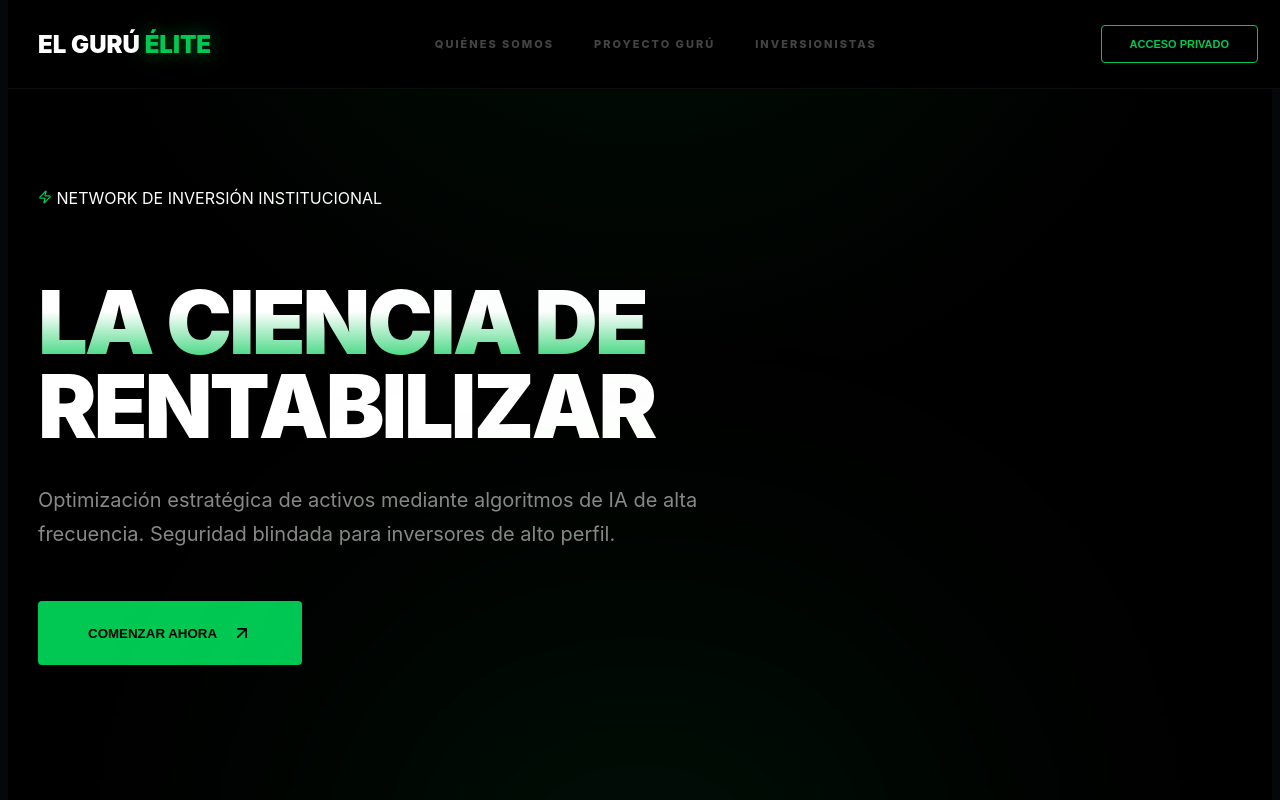
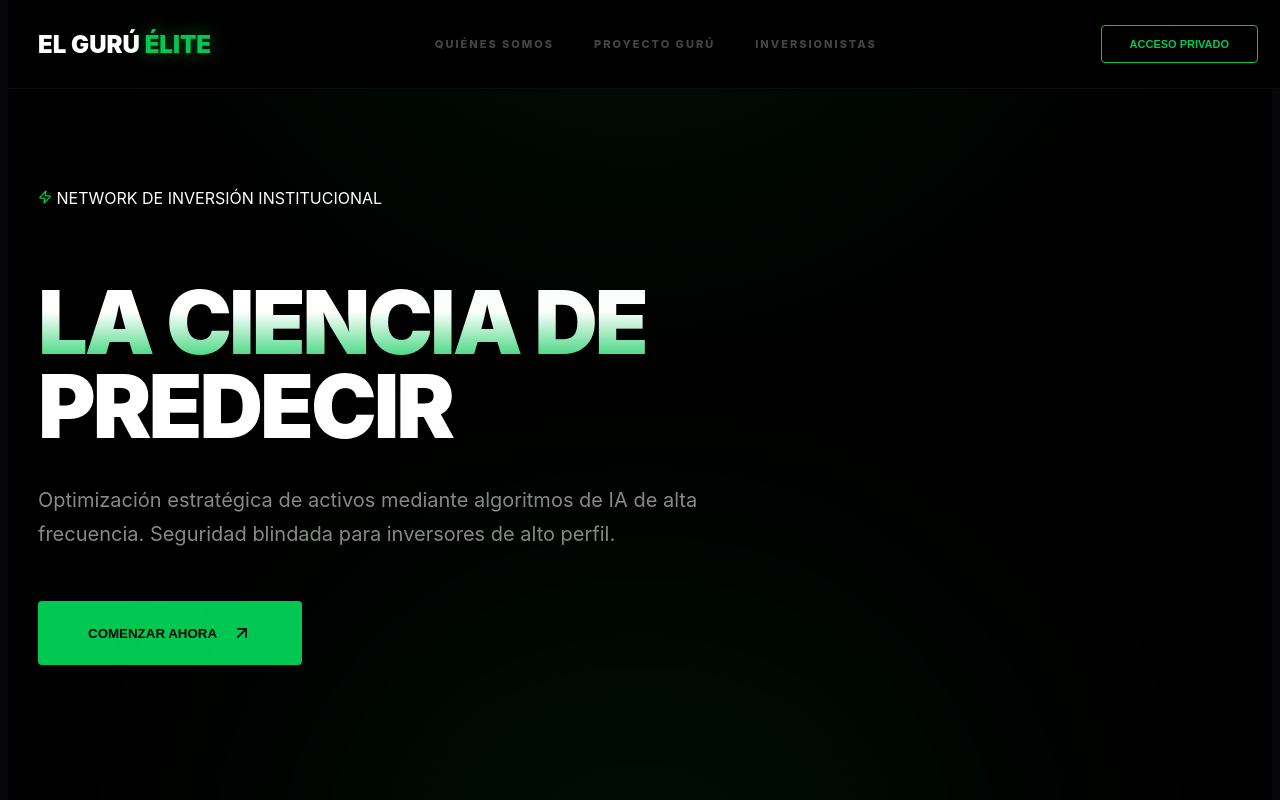
Before and after one commit to DeVx1978/el-guru-elite, a Next.js app: page / in a window 1280 px wide. Shown: the top 800 px of the page. Built offline with nearby package versions, Linux system fonts and the light colour scheme.

Commit message:
Actualización de título en el Hero

```diff
--- a/src/app/page.tsx
+++ b/src/app/page.tsx
@@ -133,7 +133,7 @@ export default function LandingPage() {
             <div className="hero-status-tag"><Zap size={14} color="#00C853" /> NETWORK DE INVERSIÓN INSTITUCIONAL</div>
             <h1 className="hero-main-title">
               <span className="text-glow-neon">LA CIENCIA DE</span> <br/>
-              RENTABILIZAR
+              PREDECIR
             </h1>
             <p className="hero-subtext">
               Optimización estratégica de activos mediante algoritmos de IA de alta frecuencia.
```
